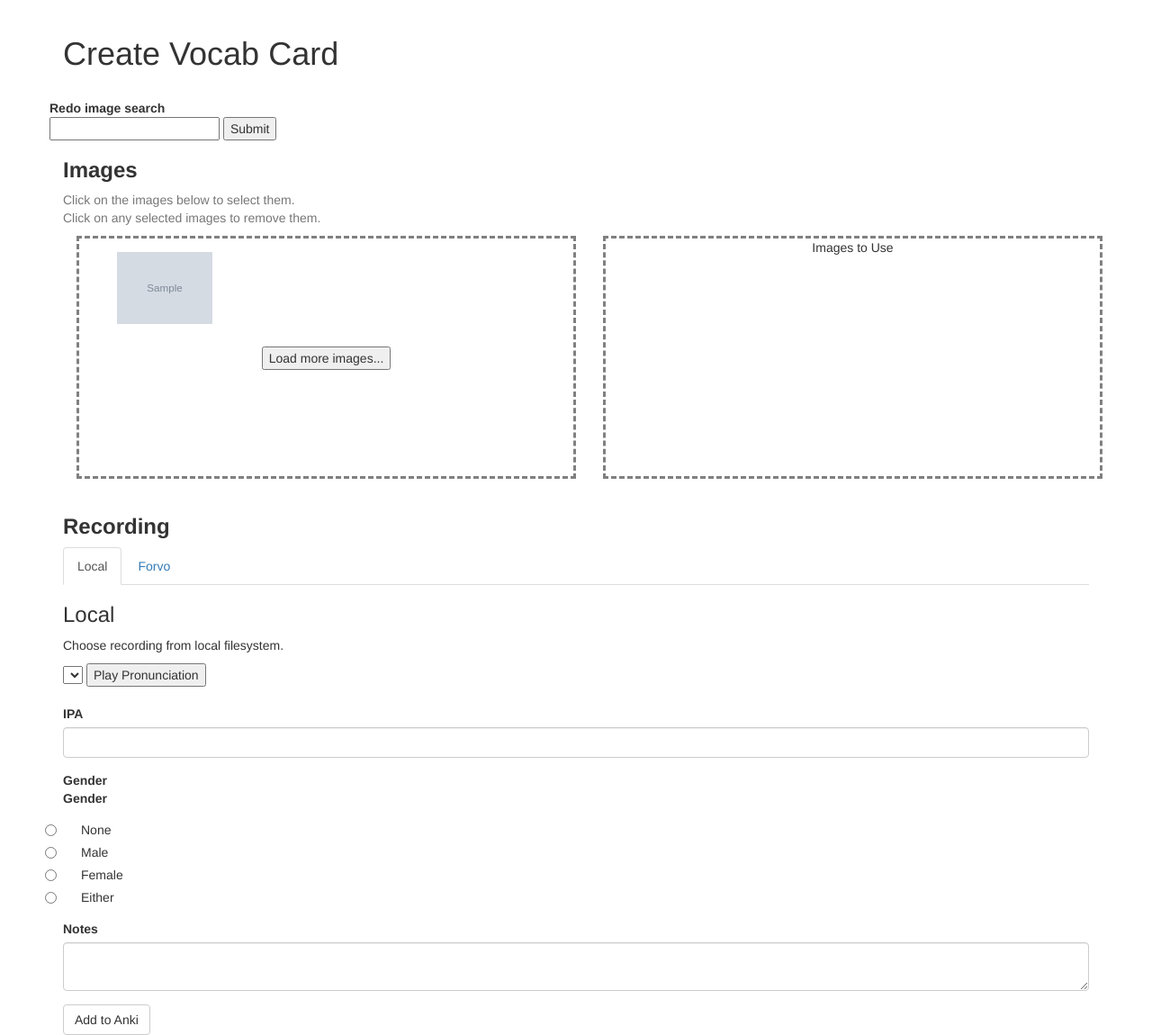
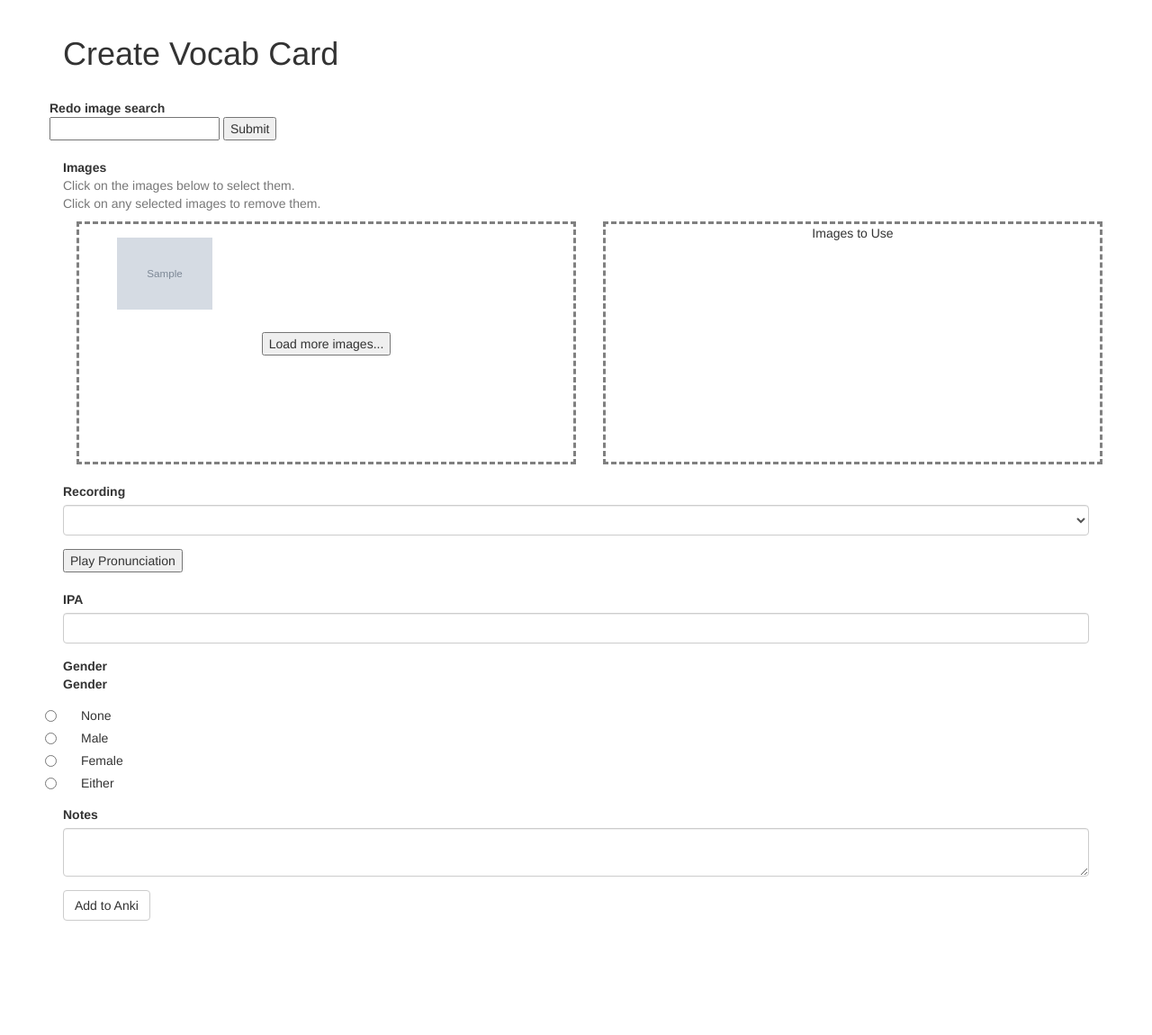
Before and after one commit to pete-may/AnkiVocabBuilder, a Flask app: template app/templates/create.html in a window 1280 px wide. Shown: the part 52-1202 px from the top of the page at 90% size. After the commit the page ends 1075 px from the top, so only its background shows below. Run offline with Flask 3, Linux system fonts and the light colour scheme; the template is opened without the code that fills it: values that come from a table or form of the project are taken from there, most other values are stand-ins (such as "Sample title", 1, 10 or a date in 2020); grey boxes marked "Sample" are stand-in pictures; lists and menus that the app fills with data are empty; parts of the project's set-up code (start-up, migrations or seed data) failed here and were passed over; some libraries are stand-ins or nearby versions.

Commit message:
removed local recordings code

```diff
--- a/app/routes.py
+++ b/app/routes.py
@@ -113,14 +113,15 @@ def create():
 
     dir_list = os.listdir(app.config["FORVO_RECORDINGS_DIR"])
     forvo_recording_choices = [f for f in dir_list if os.path.isfile(app.config["FORVO_RECORDINGS_DIR"]+'/'+f)]
+    form.recording.choices = [(c,c) for c in forvo_recording_choices]
 
     # local recording stuff
     # TODO: remove this ish
-    form.recording.choices = [(c,c) for c in local_recording_choices]
-    form.recording_type.data = 'local'
-    matches = [match for match in local_recording_choices if word in match]
-    if matches:
-        form.recording.data = matches[0]
+    # form.recording.choices = [(c,c) for c in local_recording_choices]
+    # form.recording_type.data = 'local'
+    # matches = [match for match in local_recording_choices if word in match]
+    # if matches:
+    #     form.recording.data = matches[0]
 
     # images
     google_images.get_images(word, 0)
@@ -136,8 +137,6 @@ def create():
 
     return render_template('create.html', form=form,
                                           query=word,
-                                          local_recording_choices=local_recording_choices,
-                                          forvo_recording_choices=forvo_recording_choices,
                                           images=images_list)
 
 
--- a/app/services/google_images.py
+++ b/app/services/google_images.py
@@ -34,7 +34,6 @@ class GoogleImages:
             search_id = search_id.decode("utf-8")
             print("found past search: " + search_id)
             results = GoogleSearch({"api_key": self.api_key}).get_search_archive(search_id, 'json')
-            print(results)
         else:
             print("no past search found, starting new search")
 
--- a/app/static/js/base.js
+++ b/app/static/js/base.js
@@ -10,58 +10,50 @@ function imgSelectWatch() {
         });
 }
 
-function handleTabClick(tab_type) {
-    var str = ""
-    if (tab_type == "local") {
-        if ($("#local_file").html()) {
-            return
-        }
-
-        recording_select = $("#forvo_file").html();
-        $("#forvo_file").html("");
-        $("#local_file").html(recording_select);
-
-        for (var file_name of local_recordings) {
-            str += "<option>" + file_name + "</option>"
-        }
-        $("#recording").html(str)
-
-        var field = document.getElementById("recording_type");
-        field.value = 'local';
-    }
-    else if (tab_type == "forvo") {
-        if ($("#forvo_file").html()) {
-            return
-        }
-
-        recording_select = $("#local_file").html();
-        $("#local_file").html("");
-        $("#forvo_file").html(recording_select);
-
-
-        for (var file_name of forvo_recordings) {
-            str += "<option>" + file_name + "</option>"
-        }
-        $("#recording").html(str)
-
-        var field = document.getElementById("recording_type");
-        field.value = 'forvo';
-    }
-}
+// function handleTabClick(tab_type) {
+//     var str = ""
+//     if (tab_type == "local") {
+//         if ($("#local_file").html()) {
+//             return
+//         }
+//
+//         recording_select = $("#forvo_file").html();
+//         $("#forvo_file").html("");
+//         $("#local_file").html(recording_select);
+//
+//         for (var file_name of local_recordings) {
+//             str += "<option>" + file_name + "</option>"
+//         }
+//         $("#recording").html(str)
+//
+//         var field = document.getElementById("recording_type");
+//         field.value = 'local';
+//     }
+//     else if (tab_type == "forvo") {
+//         if ($("#forvo_file").html()) {
+//             return
+//         }
+//
+//         recording_select = $("#local_file").html();
+//         $("#local_file").html("");
+//         $("#forvo_file").html(recording_select);
+//
+//
+//         for (var file_name of forvo_recordings) {
+//             str += "<option>" + file_name + "</option>"
+//         }
+//         $("#recording").html(str)
+//
+//         var field = document.getElementById("recording_type");
+//         field.value = 'forvo';
+//     }
+// }
 
 function playSound(tab_type) {
-
     console.log("INSIDE playSound");
 
     var filename = document.getElementById("recording").value
-
-    var filepath = ""
-    if (tab_type == "local") {
-        filepath = "/recordings/" + filename
-    }
-    else if (tab_type == "forvo") {
-        filepath = "/tmp/recordings/" + filename
-    }
+    var filepath = "/tmp/recordings/" + filename
 
     console.log(filepath);
 
--- a/app/templates/create.html
+++ b/app/templates/create.html
@@ -15,9 +15,7 @@
     <form action="" method="post" novalidate>
         {{ form.hidden_tag() }}
 
-        <h3><b>Images</b></h2>
-
-
+        <b>Images</b>
         <p class="text-muted my-2">Click on the images below to select them.<br>
             Click on any selected images to remove them.
         </p>
@@ -48,40 +46,55 @@
             </div>
         </div>
 
-        <h3><b>Recording</b></h2>
+        {# <h3><b>Recording</b></h2> #}
+        {# <div> #}
+        {#     <h3>Forvo</h3> #}
+        {#     <p>Pick a recording, downloaded from the Forvo API.</p> #}
+        {#     <span id="forvo_file"></span> #}
+        {#     <select name="cars" id="cars"> #}
+        {#         <option value="volvo">Volvo</option> #}
+        {#         <option value="saab">Saab</option> #}
+        {#         <option value="mercedes">Mercedes</option> #}
+        {#         <option value="audi">Audi</option> #}
+        {#     </select> #}
+        {# </div> #}
 
-          <!-- Nav tabs -->
-          <ul class="nav nav-tabs">
-            <li class="active">
-                <a data-toggle="tab" href="#local" onclick="handleTabClick('local')">Local</a>
-            </li>
-            <li>
-                <a data-toggle="tab" href="#forvo" onclick="handleTabClick('forvo')">Forvo</a>
-            </li>
-          </ul>
 
-          <!-- Tab panes -->
-          <div class="tab-content">
-            <!-- REMOVE ME -->
-            <div id="local" class="tab-pane active">
-                <h3>Local</h3>
-                <p>Choose recording from local filesystem.</p>
+          {# <!-- Nav tabs --> #}
+          {# <ul class="nav nav-tabs"> #}
+          {#   <li class="active"> #}
+          {#       <a data-toggle="tab" href="#local" onclick="handleTabClick('local')">Local</a> #}
+          {#   </li> #}
+          {#   <li> #}
+          {#       <a data-toggle="tab" href="#forvo" onclick="handleTabClick('forvo')">Forvo</a> #}
+          {#   </li> #}
+          {# </ul> #}
 
-                <span id="local_file">{{ form.recording() }}</span>
+          {# <!-- Tab panes --> #}
+          {# <div class="tab-content"> #}
+          {#   <!-- REMOVE ME --> #}
+          {#   <div id="local" class="tab-pane active"> #}
+          {#       <h3>Local</h3> #}
+          {#       <p>Choose recording from local filesystem.</p> #}
+          {#  #}
+          {#       <span id="local_file">{{ form.recording() }}</span> #}
+          {#  #}
+          {#     <button type="button" onclick="playSound('local')" >Play Pronunciation</button> #}
+          {#   </div> #}
+          {#   <div id="forvo" class="tab-pane" > #}
+          {#         <h3>Forvo</h3> #}
+          {#         <p>Pick a recording using the Forvo API.</p> #}
+          {#  #}
+          {#         <span id="forvo_file"></span> #}
+          {#  #}
+          {#         <button type="button" onclick="playSound('forvo')" >Play Pronunciation</button> #}
+          {#   </div> #}
+          {# </div> #}
 
-              <button type="button" onclick="playSound('local')" >Play Pronunciation</button>
-            </div>
-            <div id="forvo" class="tab-pane" >
-                  <h3>Forvo</h3>
-                  <p>Pick a recording using the Forvo API.</p>
+        {{ wtf.form_field(form.recording) }}
+        <button type="button" onclick="playSound('forvo')" >Play Pronunciation</button>
 
-                  <span id="forvo_file"></span>
-
-                  <button type="button" onclick="playSound('forvo')" >Play Pronunciation</button>
-            </div>
-          </div>
-
-        <br>
+        <br><br>
 
         {{ wtf.form_field(form.ipa) }}
 
@@ -95,8 +108,6 @@
 
     </form>
     <script type="text/javascript">
-        var local_recordings = {{ local_recording_choices | safe }}
-        var forvo_recordings = {{ forvo_recording_choices | safe }}
         var offset = 1
     </script>
 {% endblock %}
```
